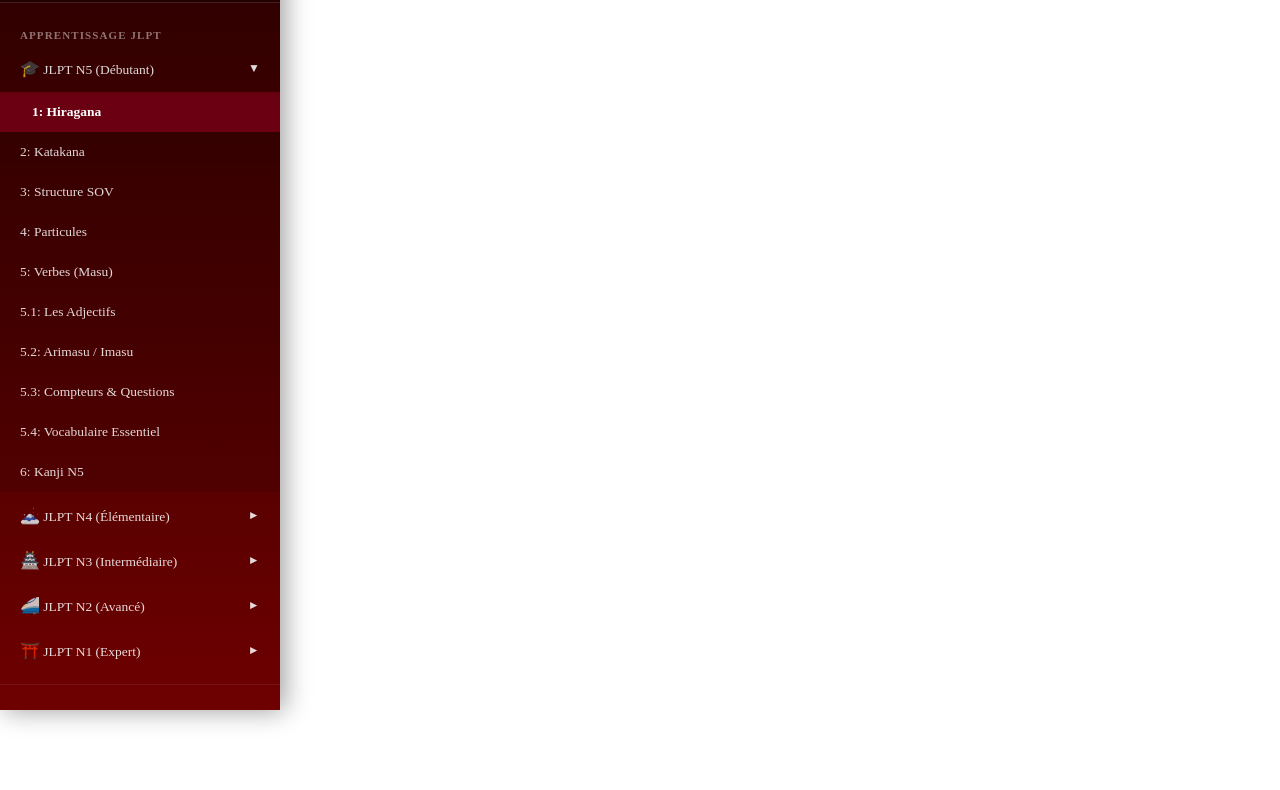
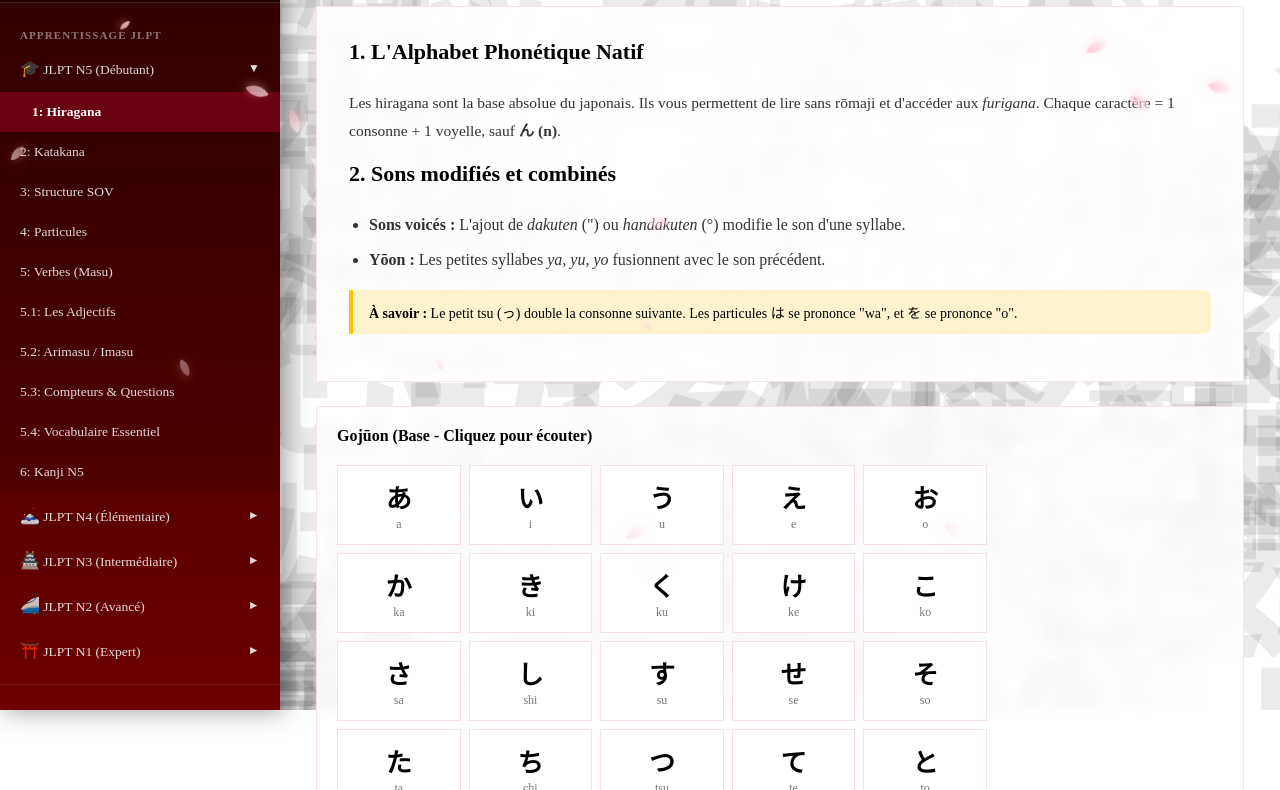
Before and after one commit to asukatraloc22-rgb/My-JAPAN-2, a plain HTML site: page index.html in a window 1280 px wide. Shown: the part 90-880 px from the top of the page. Before the commit the page ends 800 px from the top, so only its background shows below. Drawn offline with Linux system fonts and the light colour scheme; a web font is replaced by a local one.

Commit message:
Update index.html

```diff
--- a/index.html
+++ b/index.html
@@ -7,17 +7,23 @@
 <link rel="manifest" href="manifest.json">
 <meta name="theme-color" content="#BC002D">
 <title>日本語 de 道 — Mon Parcours Japonais</title>
+
+<!-- Polices Google -->
 <link href="https://fonts.googleapis.com/css2?family=Kaisei+Decol:wght@400;700&family=Noto+Serif+JP:wght@400;700;900&family=Noto+Sans+JP:wght@300;400;500;700&display=swap" rel="stylesheet"/>
+
+<!-- 🎨 LE FICHIER DE DESIGN -->
 <link rel="stylesheet" href="./style.css">
 </head>
 <body>
 
+<!-- ARRIÈRE-PLANS -->
 <div class="bg-kanji" id="bg-kanji"></div>
 <div class="petals" id="petals"></div>
 
 <button class="hamburger" onclick="document.getElementById('sidebar').classList.toggle('open')">☰</button>
 
 <div class="app-shell">
+  <!-- SIDEBAR (MENU GAUCHE) -->
   <aside class="sidebar" id="sidebar">
     <button class="toggle-btn" onclick="toggleSidebar()" id="sidebar-toggle">◀</button>
     <div class="sidebar-logo">
@@ -115,19 +121,25 @@
     </nav>
   </aside>
 
+  <!-- CONTENU PRINCIPAL -->
   <main class="main-content">
     <header class="main-header"><div class="page-title" id="page-title">Chargement...</div></header>
     <div class="main-body" id="content"></div>
   </main>
 </div>
+
 <!-- MODAL KANJI CACHÉE -->
 <div class="modal-overlay" id="kanji-modal-overlay" onclick="closeKanjiModal(event)">
   <div class="kanji-modal" id="kanji-modal-box">
     <!-- Le contenu sera injecté ici par JavaScript -->
   </div>
 </div>
+
+<!-- 🗄️ LA BASE DE DONNÉES -->
 <script src="./database.js"></script>
 
+<!-- 🧠 LE MOTEUR JAVASCRIPT -->
+<script src="./app.js"></script>
 
 </body>
 </html>
```
